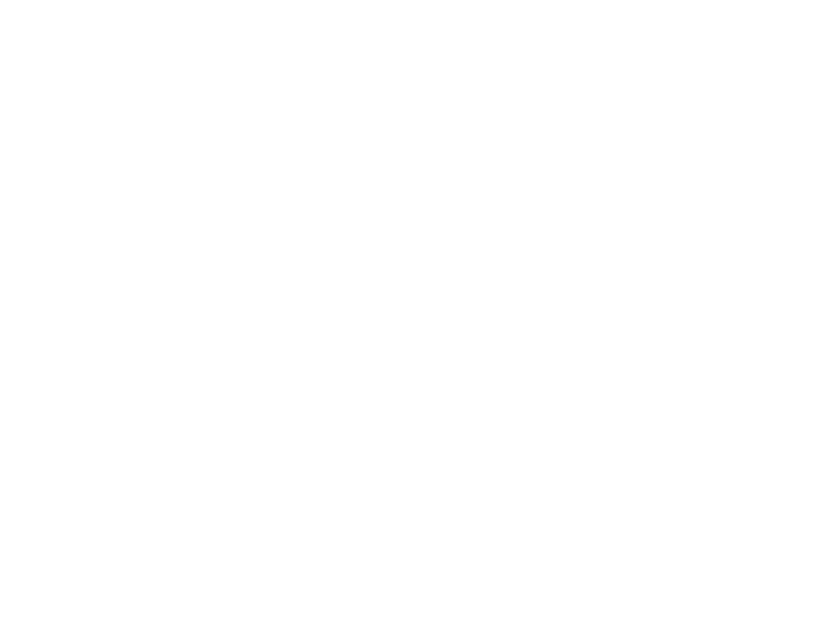
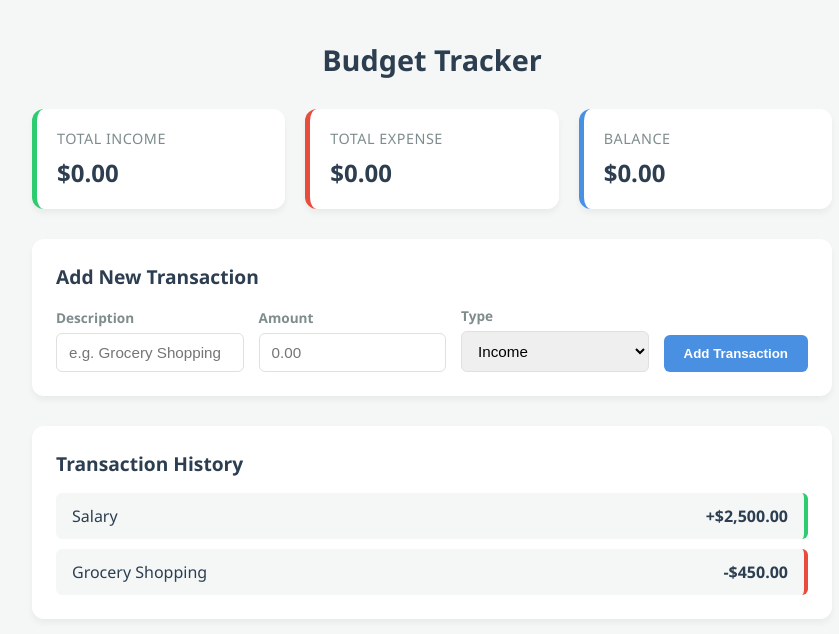
Before and after one commit to elitasadnan/Budget-Tracker, a plain HTML site: page index.html in a window 1280 px wide. Shown: the whole page, without its empty margins (208-1047 px from the left). Drawn offline with Linux system fonts and the light colour scheme.

Commit message:
feat: complete Sprint 1 UI design and styling

```diff
--- a/index.html
+++ b/index.html
@@ -8,5 +8,83 @@
 </head>
 <body>
 
+    <main class="app-container">
+  <!-- Header / Title -->
+  <header class="app-header">
+    <h1>Budget Tracker</h1>
+  </header>
+
+  <!-- Summary Cards Section -->
+  <section class="summary-container">
+    <article class="card income-card">
+      <span class="card-title">Total Income</span>
+      <p class="card-amount">$0.00</p>
+    </article>
+
+    <article class="card expense-card">
+      <span class="card-title">Total Expense</span>
+      <p class="card-amount">$0.00</p>
+    </article>
+
+    <article class="card balance-card">
+      <span class="card-title">Balance</span>
+      <p class="card-amount">$0.00</p>
+    </article>
+  </section>
+
+  <!-- Transaction Form Section -->
+  <section class="form-section">
+    <h2>Add New Transaction</h2>
+    <form class="transaction-form">
+      <div class="form-group">
+        <label for="description">Description</label>
+        <input
+          type="text"
+          id="description"
+          placeholder="e.g. Grocery Shopping"
+          required
+        />
+      </div>
+
+      <div class="form-group">
+        <label for="amount">Amount</label>
+        <input
+          type="number"
+          id="amount"
+          placeholder="0.00"
+          step="0.01"
+          required
+        />
+      </div>
+
+      <div class="form-group">
+        <label for="type">Type</label>
+        <select id="type" required>
+          <option value="income">Income</option>
+          <option value="expense">Expense</option>
+        </select>
+      </div>
+
+      <button type="submit" class="btn-submit">Add Transaction</button>
+    </form>
+  </section>
+
+  <!-- Transaction List Section -->
+  <section class="list-section">
+    <h2>Transaction History</h2>
+    <ul class="transaction-list">
+      <!-- Dummy Items for Sprint 1 -->
+      <li class="transaction-item income">
+        <span class="item-description">Salary</span>
+        <span class="item-amount">+$2,500.00</span>
+      </li>
+      <li class="transaction-item expense">
+        <span class="item-description">Grocery Shopping</span>
+        <span class="item-amount">-$450.00</span>
+      </li>
+    </ul>
+  </section>
+</main>
+
 </body>
 </html>
--- a/style.css
+++ b/style.css
@@ -0,0 +1,188 @@
+/* ==========================================================================
+   1. GLOBAL RESET & CSS VARIABLES
+   ========================================================================== */
+/* Tüm elemanların varsayılan margin/padding değerlerini sıfırlıyoruz.
+   box-sizing: border-box, padding ve border'ın genişliğe dahil edilmesini sağlar. */
+
+* {
+  margin: 0;
+  padding: 0;
+  box-sizing: border-box;
+}
+
+/* Renkleri ve fontu tek bir merkezden yönetmek için CSS Değişkenleri (Variables) */
+:root {
+  --primary-color: #4a90e2;    /* Mavi / Nötr Accent */
+  --income-color: #2ecc71;     /* Yeşil (Gelir) */
+  --expense-color: #e74c3c;    /* Kırmızı (Gider) */
+  --bg-color: #f4f7f6;         /* Arka plan gri tonu */
+  --card-bg: #ffffff;          /* Kart beyazı */
+  --text-main: #2c3e50;        /* Koyu gri ana metin */
+  --text-muted: #7f8c8d;       /* Silik gri açıklama metni */
+  --border-radius: 12px;       /* Yuvarlatılmış köşe standardı */
+  --shadow: 0 4px 6px rgba(0, 0, 0, 0.05); /* Soft, modern gölge */
+  --font-family: 'Segoe UI', Tahoma, Geneva, Verdana, sans-serif;
+}
+
+body {
+  font-family: var(--font-family);
+  background-color: var(--bg-color);
+  color: var(--text-main);
+  display: flex;
+  justify-content: center;
+  padding: 40px 20px;
+}
+
+/* Uygulamanın ana konteyneri - Genişliği sınırlar ve ortalar */
+.app-container {
+  width: 100%;
+  max-width: 800px;
+  display: flex;
+  flex-direction: column;
+  gap: 30px; /* Bölümler arası dikey boşluk */
+}
+
+/* ==========================================================================
+   2. HEADER & SUMMARY CARDS
+   ========================================================================== */
+.app-header h1 {
+  text-align: center;
+  font-size: 1.8rem;
+  font-weight: 700;
+}
+
+/* SUMMARY CARDS GRID:
+   repeat(auto-fit, minmax(200px, 1fr)) yapısı otomatik mobil uyum sağlar.
+   Ekran genişse 3'lü yan yana dizer, daralınca kartlar alt alta geçer. */
+.summary-container {
+  display: grid;
+  grid-template-columns: repeat(auto-fit, minmax(200px, 1fr));
+  gap: 20px;
+}
+
+.card {
+  background-color: var(--card-bg);
+  padding: 20px;
+  border-radius: var(--border-radius);
+  box-shadow: var(--shadow);
+  display: flex;
+  flex-direction: column;
+  gap: 8px;
+  /* Kartların soluna renkli bir çizgi ekleyerek vurgu yapıyoruz */
+  border-left: 5px solid transparent;
+}
+
+/* Kart Türlerine Özel Kenar Renkleri */
+.income-card { border-left-color: var(--income-color); }
+.expense-card { border-left-color: var(--expense-color); }
+.balance-card { border-left-color: var(--primary-color); }
+
+.card-title {
+  font-size: 0.9rem;
+  color: var(--text-muted);
+  text-transform: uppercase;
+  letter-spacing: 0.5px;
+}
+
+.card-amount {
+  font-size: 1.5rem;
+  font-weight: bold;
+}
+
+/* ==========================================================================
+   3. FORM SECTION
+   ========================================================================== */
+.form-section, .list-section {
+  background-color: var(--card-bg);
+  padding: 24px;
+  border-radius: var(--border-radius);
+  box-shadow: var(--shadow);
+}
+
+.form-section h2, .list-section h2 {
+  font-size: 1.2rem;
+  margin-bottom: 16px;
+}
+
+/* Form içindeki inputları yan yana dizmek için Flexbox */
+.transaction-form {
+  display: flex;
+  flex-wrap: wrap; /* Mobilde alta geçebilmesi için wrap şart */
+  gap: 15px;
+  align-items: flex-end; /* Label ve inputları alt hizadan bağlar */
+}
+
+.form-group {
+  display: flex;
+  flex-direction: column;
+  gap: 6px;
+  flex: 1; /* Inputların eşit alana yayılmasını sağlar */
+  min-width: 150px; /* Çok küçülmelerini engeller */
+}
+
+.form-group label {
+  font-size: 0.85rem;
+  font-weight: 600;
+  color: var(--text-muted);
+}
+
+.form-group input, .form-group select {
+  padding: 10px 12px;
+  border: 1px solid #e0e0e0;
+  border-radius: 6px;
+  font-size: 0.95rem;
+  outline: none;
+  transition: border-color 0.2s;
+}
+
+/* Input odaklandığında (focus) mavi renk alır */
+.form-group input:focus, .form-group select:focus {
+  border-color: var(--primary-color);
+}
+
+.btn-submit {
+  background-color: var(--primary-color);
+  color: white;
+  border: none;
+  padding: 11px 20px;
+  border-radius: 6px;
+  font-weight: 600;
+  cursor: pointer;
+  transition: background-color 0.2s;
+}
+
+.btn-submit:hover {
+  background-color: #357abd;
+}
+
+/* ==========================================================================
+   4. TRANSACTION LIST SECTION
+   ========================================================================== */
+.transaction-list {
+  list-style: none; /* Varsayılan madde işaretlerini siler */
+  display: flex;
+  flex-direction: column;
+  gap: 10px;
+}
+
+.transaction-item {
+  display: flex;
+  justify-content: space-between; /* Yazı solda, miktar sağda durur */
+  align-items: center;
+  padding: 12px 16px;
+  background-color: var(--bg-color);
+  border-radius: 6px;
+  border-right: 4px solid transparent; /* Sağ kenara durum rengi */
+}
+
+/* Gelir ve Gider Sağ Çizgileri */
+.transaction-item.income { border-right-color: var(--income-color); }
+.transaction-item.expense { border-right-color: var(--expense-color); }
+
+.item-description {
+  font-weight: 500;
+}
+
+.item-amount {
+  font-weight: bold;
+}
```
